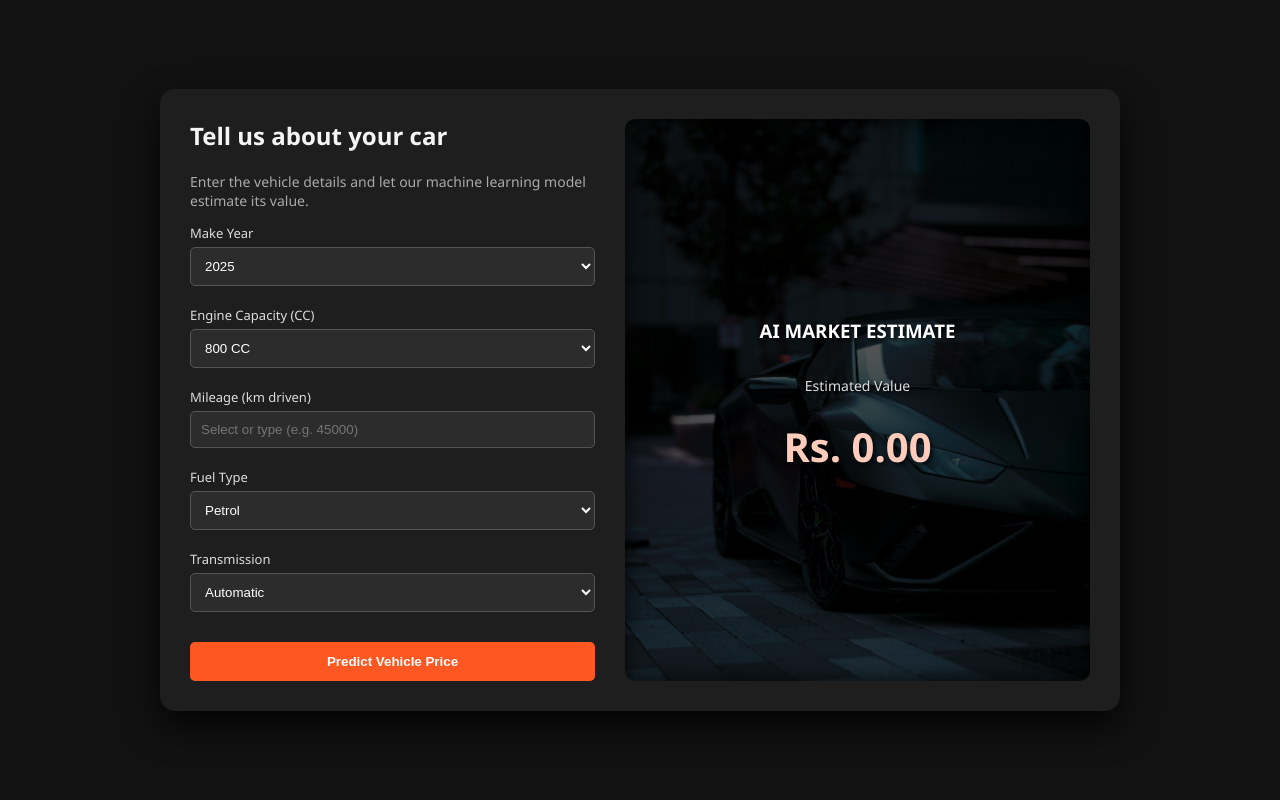
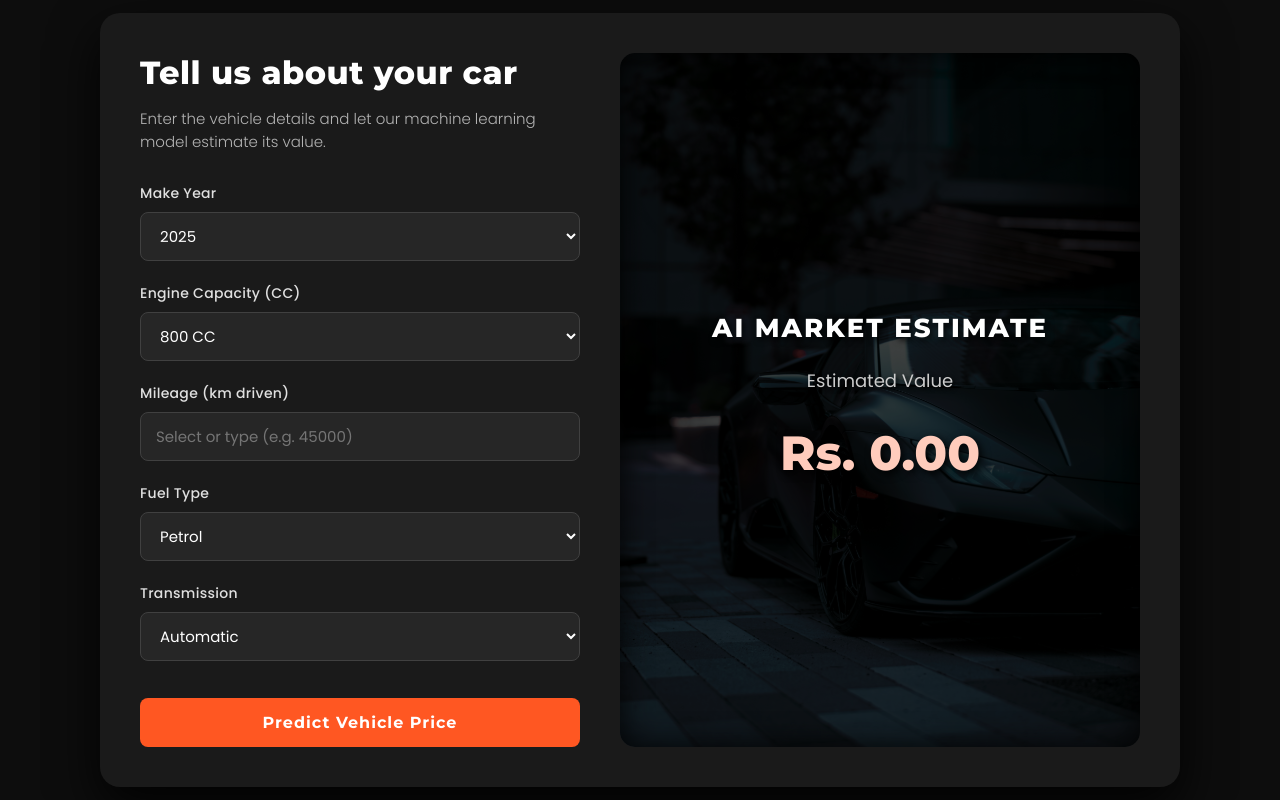
Before and after one commit to Ashen-droid/Vehicle-Price-Prediction, a Flask app: page / in a window 1280 px wide. Run offline with Flask 3, Linux system fonts and the light colour scheme; parts of the project's set-up code (start-up, migrations or seed data) failed here and were passed over.

Commit message:
font style

```diff
--- a/static/style.css
+++ b/static/style.css
@@ -1,7 +1,7 @@
 body {
-    background-color: #121212;
+    background-color: #0d0d0d;
     color: white;
-    font-family: 'Segoe UI', Tahoma, Geneva, Verdana, sans-serif;
+    font-family: 'Poppins', sans-serif;
     display: flex;
     justify-content: center;
     align-items: center;
@@ -11,17 +11,34 @@ body {
 
 .container {
     display: flex;
-    background-color: #1e1e1e;
-    border-radius: 15px;
-    padding: 30px;
-    box-shadow: 0 15px 35px rgba(0, 0, 0, 0.8);
-    width: 80%;
-    max-width: 900px;
+    background-color: #1a1a1a;
+    border-radius: 20px;
+    padding: 40px;
+    box-shadow: 0 20px 50px rgba(0, 0, 0, 0.9);
+    width: 85%;
+    max-width: 1000px;
 }
 
 .form-section {
     flex: 1;
-    padding-right: 30px;
+    padding-right: 40px;
+}
+
+.form-section h2 {
+    color: #ffffff;
+    font-family: 'Montserrat', sans-serif;
+    font-size: 32px;
+    font-weight: 800;
+    margin-top: 0;
+    margin-bottom: 10px;
+    letter-spacing: 0.5px;
+}
+
+.form-section p {
+    color: #b3b3b3;
+    font-size: 15px;
+    font-weight: 300;
+    margin-bottom: 30px;
 }
 
 .result-section {
@@ -30,84 +47,98 @@ body {
     background-size: cover;
     background-position: center;
     background-blend-mode: multiply;
-    background-color: rgba(40, 40, 40, 0.8);
-
-    border-radius: 10px;
-    padding: 30px;
+    background-color: rgba(30, 30, 30, 0.85);
+    border-radius: 15px;
+    padding: 40px;
     text-align: center;
     display: flex;
     flex-direction: column;
     justify-content: center;
-    box-shadow: inset 0 0 20px rgba(0, 0, 0, 0.8);
-}
-
-h2 {
-    color: #f5f5f5;
-    margin-top: 0;
-}
-
-p {
-    color: #aaaaaa;
-    font-size: 14px;
+    box-shadow: inset 0 0 30px rgba(0, 0, 0, 0.9);
 }
 
 .result-section h3 {
-    text-shadow: 2px 2px 4px rgba(0, 0, 0, 0.8);
+    font-family: 'Montserrat', sans-serif;
+    font-size: 26px;
+    font-weight: 800;
+    letter-spacing: 2px;
+    color: #ffffff;
+    text-shadow: 3px 3px 6px rgba(0, 0, 0, 0.9);
+    margin-bottom: 5px;
+    text-transform: uppercase;
 }
 
 .result-section p {
-    color: #dddddd;
-    text-shadow: 1px 1px 2px rgba(0, 0, 0, 0.8);
+    color: #cccccc;
+    font-size: 18px;
+    font-weight: 400;
+    text-shadow: 2px 2px 4px rgba(0, 0, 0, 0.9);
+    margin-bottom: 30px;
 }
 
 .input-group {
-    margin-bottom: 20px;
+    margin-bottom: 22px;
 }
 
 label {
     display: block;
-    margin-bottom: 5px;
-    color: #dddddd;
-    font-size: 13px;
+    margin-bottom: 8px;
+    color: #e0e0e0;
+    font-size: 14px;
+    font-weight: 500;
+    letter-spacing: 0.3px;
 }
 
 input,
 select {
     width: 100%;
-    padding: 10px;
-    background-color: rgba(44, 44, 44, 1);
-    border: 1px solid #555;
-    border-radius: 5px;
+    padding: 12px 15px;
+    font-family: 'Poppins', sans-serif;
+    font-size: 15px;
+    background-color: #262626;
+    border: 1px solid #404040;
+    border-radius: 8px;
     color: white;
     outline: none;
     box-sizing: border-box;
+    transition: border-color 0.3s ease;
 }
 
 input:focus,
 select:focus {
     border-color: #ff5722;
+    background-color: #2d2d2d;
 }
 
 .predict-btn {
     width: 100%;
-    padding: 12px;
+    padding: 15px;
+    font-family: 'Montserrat', sans-serif;
+    font-size: 16px;
     background-color: #ff5722;
     color: white;
     border: none;
-    border-radius: 5px;
-    font-weight: bold;
+    border-radius: 8px;
+    font-weight: 700;
+    letter-spacing: 1px;
     cursor: pointer;
-    margin-top: 10px;
-    transition: background-color 0.3s;
+    margin-top: 15px;
+    transition: background-color 0.3s, transform 0.1s;
 }
 
 .predict-btn:hover {
     background-color: #e64a19;
 }
 
+.predict-btn:active {
+    transform: scale(0.98);
+}
+
 #estimated-price {
-    font-size: 40px;
+    font-family: 'Montserrat', sans-serif;
+    font-size: 48px;
+    font-weight: 800;
     color: #ffccbc;
-    margin-top: 10px;
-    text-shadow: 2px 2px 5px rgba(0, 0, 0, 0.9);
+    margin-top: 0;
+    text-shadow: 3px 3px 8px rgba(0, 0, 0, 0.95);
 }
```
